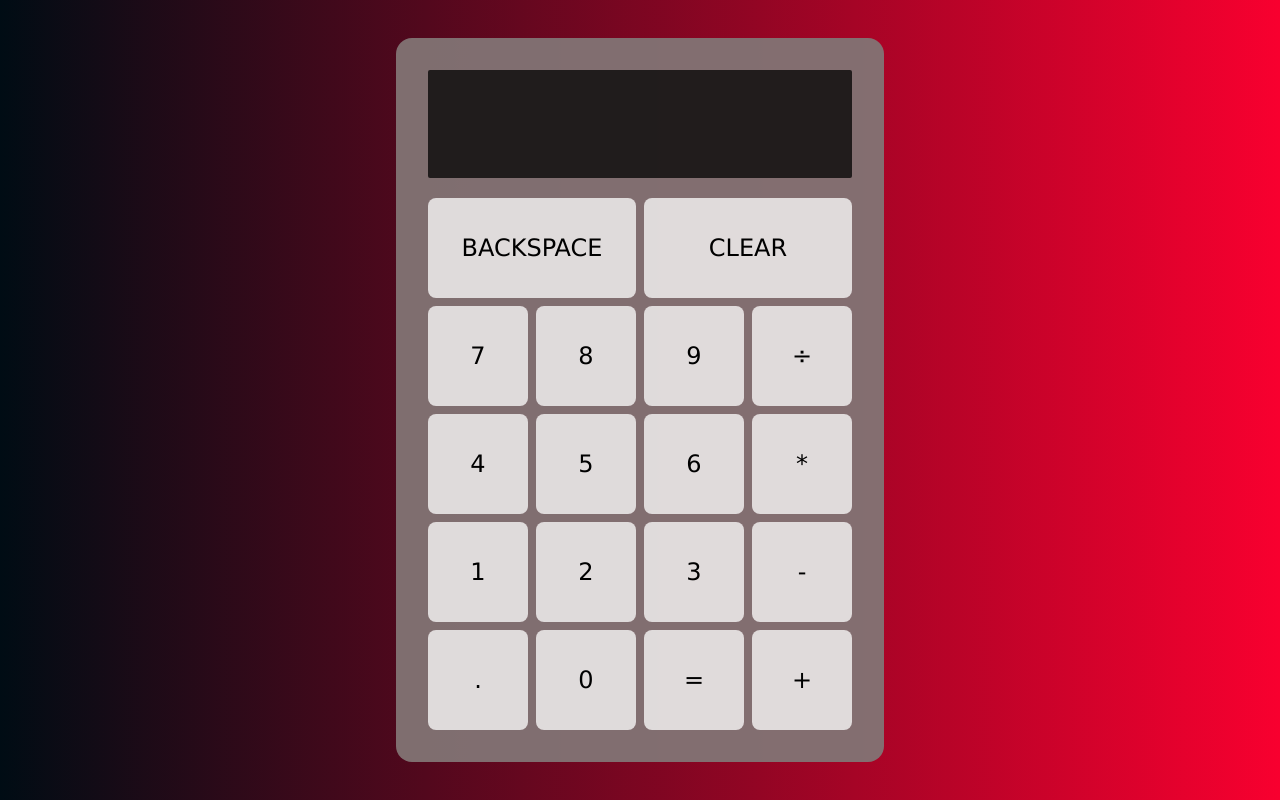
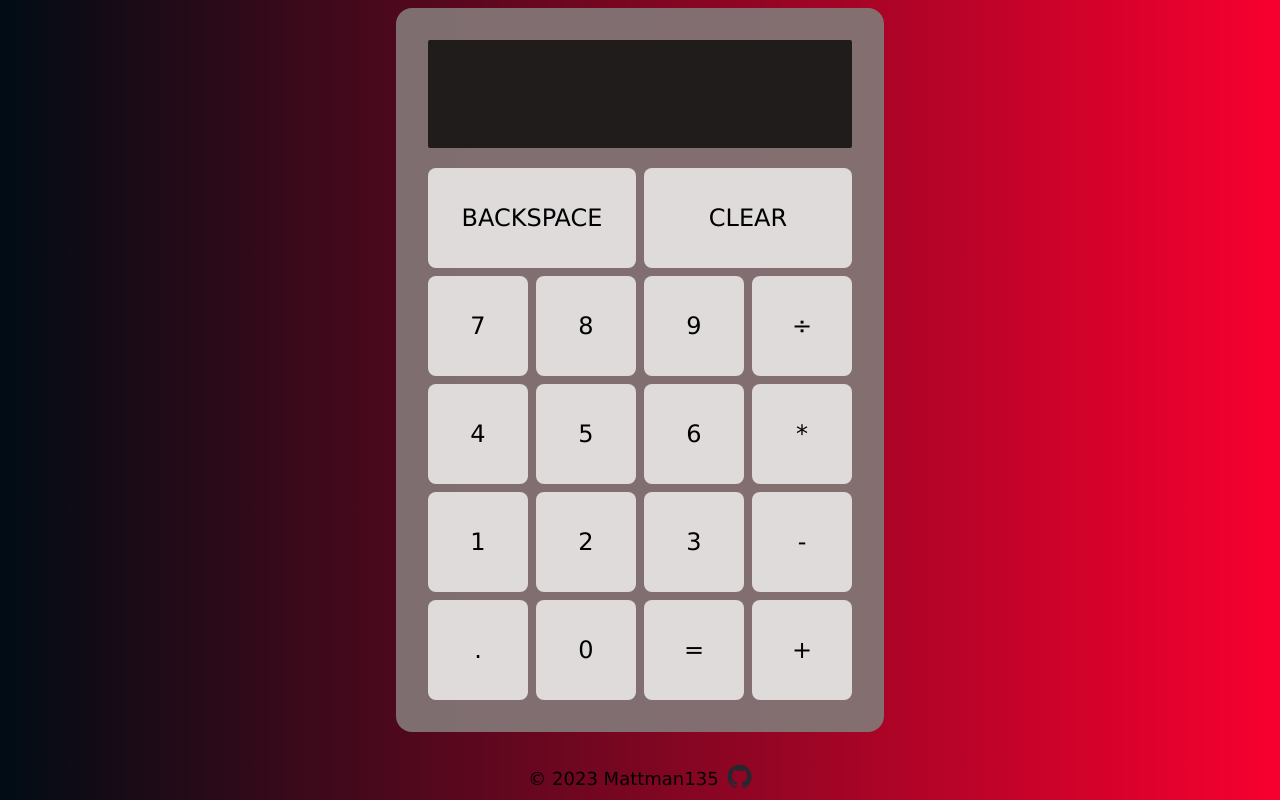
Before and after one commit to Mattman135/Calculator, a plain HTML site: page index.html in a window 1280 px wide. Drawn offline with Linux system fonts and the light colour scheme.

Commit message:
Added footer, updated README, and fixed a bug

```diff
--- a/index.html
+++ b/index.html
@@ -32,5 +32,10 @@
         <button data-equals type="button" id="equals">=</button> <!-- shift (16) and = (48), same as 0 -->
         <button data-operation data-key="187" type="button" id="addition">+</button>
     </div>
+    <footer>© 2023 Mattman135
+        <a href="https://github.com/Mattman135/Calculator">
+            <img src="github-mark.png" alt="github-logo">
+        </a>
+    </footer>
 </body>
 </html>
--- a/script.js
+++ b/script.js
@@ -48,6 +48,9 @@ function operate(previous, current, operator) {
             return multiply(a, b);
             break;
         case "/":
+            return divide(a, b);
+            break;
+        case "÷":
             return divide(a, b);
             break;
         default:
--- a/styles.css
+++ b/styles.css
@@ -12,6 +12,7 @@ body {
     display: flex;
     align-items: center;
     justify-content: center;
+    flex-direction: column;
     height: 100vh;
 }
 
@@ -95,3 +96,25 @@ button:hover {
     scale: 0.97;
     transition: 200ms;
 }
+
+/*footer*/
+footer {
+    display: flex;
+    align-items: center;
+    justify-content: center;
+    gap: 8px;
+    text-align: center;
+    font-size: large;
+    margin-top: 32px;
+}
+
+img {
+    width: 25px;
+    height: 25px;
+}
+
+img:hover {
+    rotate: 360deg;
+    transition: 800ms;
+    scale: 1.1;
+}
```
Also changed, not shown: github-mark.png (added), 1 other file.
